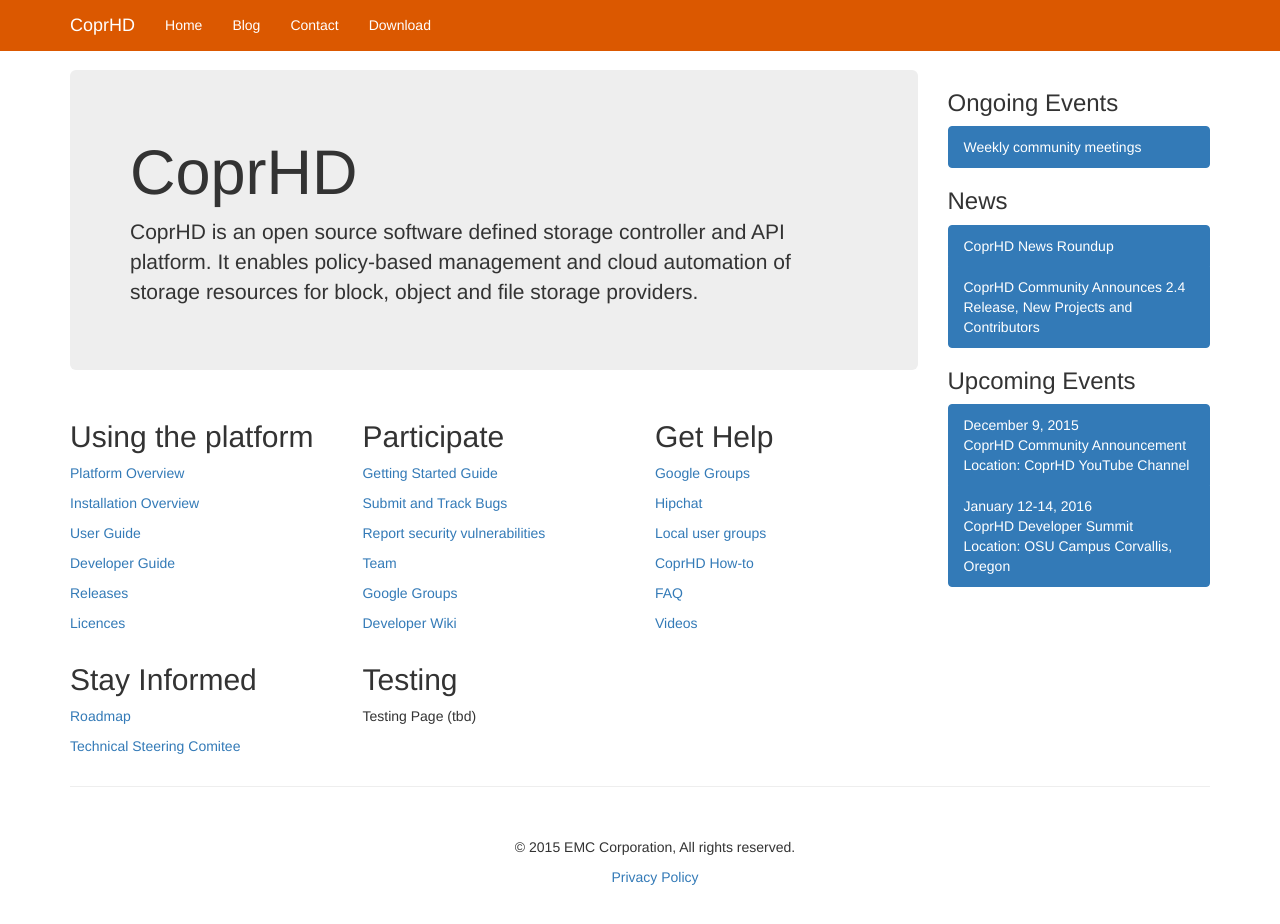
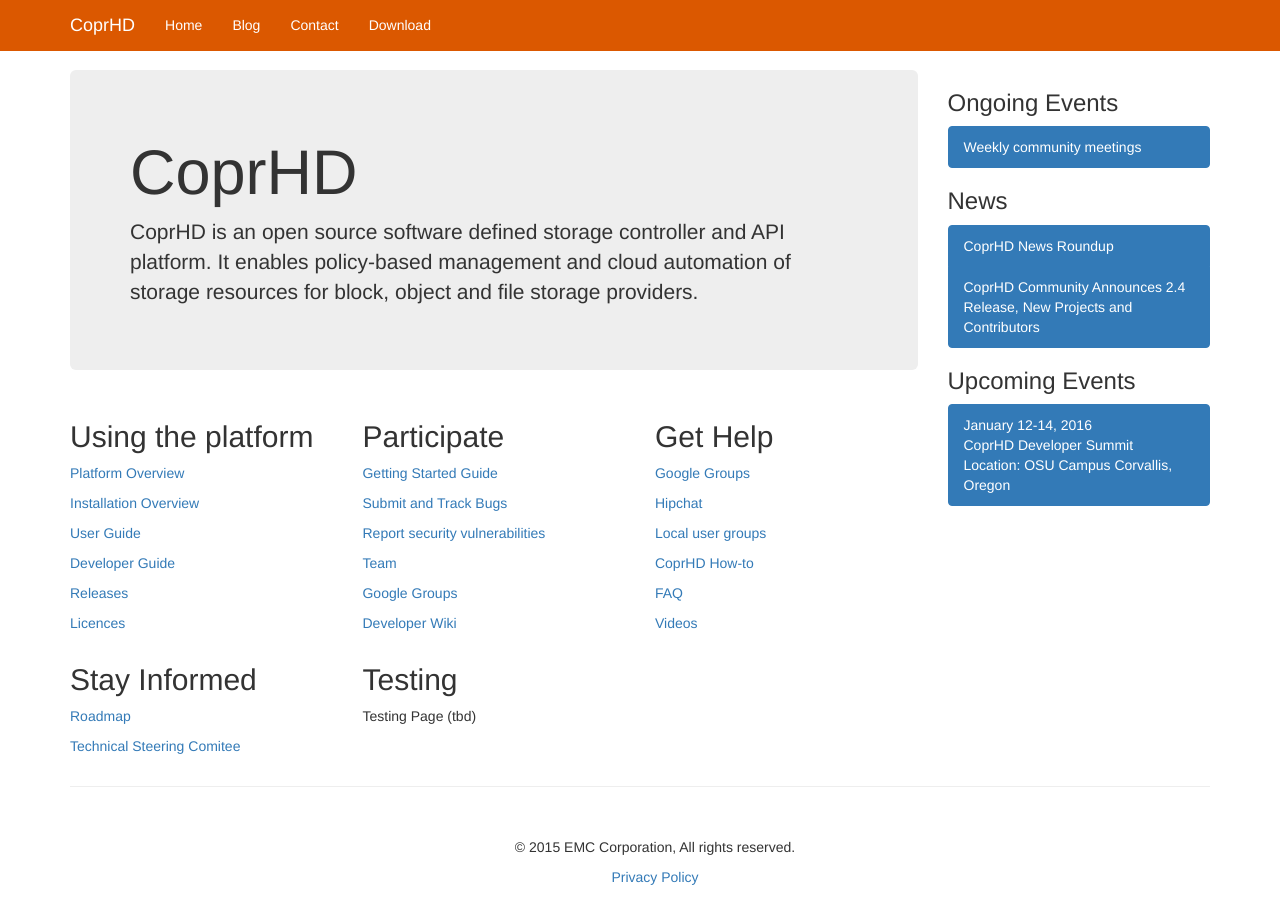
Before and after one commit to CoprHD/CoprHD.github.io, a Jekyll site: the page index.html, which Jekyll copies as it is, in a window 1280 px wide and 927 px high. Shown: the top 924 px of the window. Built offline with Jekyll 4.4.1, drawn with Linux system fonts in a browser that asks for light colours; nearby versions of some CDN libraries; library files that are not in the unit come from our copies.

Commit message:
removing link to live cast

```diff
--- a/index.html
+++ b/index.html
@@ -132,7 +132,6 @@
 	</div>
           <h3>Upcoming Events</h3>
           <div class="list-group">
-            <a href="https://youtu.be/Vkhcxd2POs4" class="list-group-item active">December 9, 2015<br>CoprHD Community Announcement<br>Location: CoprHD YouTube Channel</a>
             <a href="https://coprhd.atlassian.net/wiki/display/COP/2nd+Developer+Summit+%28Corvallis%2C+OR%29+-+January+12-14%2C+2016" class="list-group-item active">January 12-14, 2016<br>CoprHD Developer Summit<br>Location: OSU Campus Corvallis, Oregon </a>
           </div>
         </div><!--/.sidebar-offcanvas-->
```
